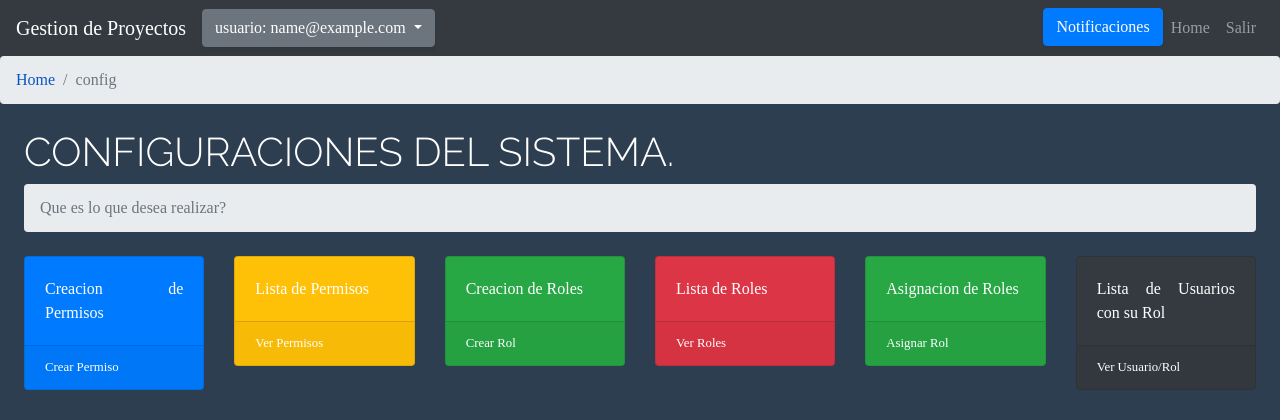
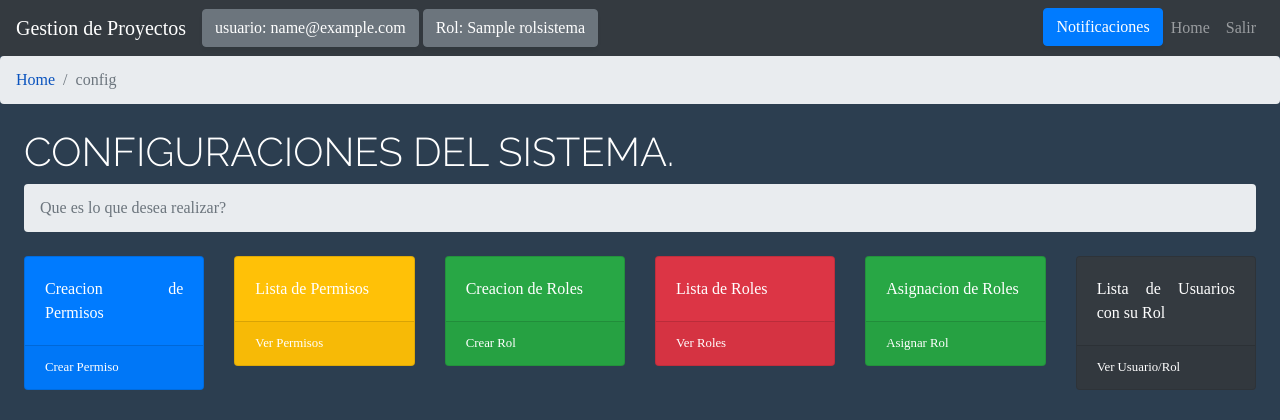
Before and after one commit to Diegocent/SGPAgiles, a Django app: page /config/ in a window 1280 px wide. Shown: the top 420 px of the page. Run offline with Django 3.2, Linux system fonts and the light colour scheme; a user stored in the database is signed in; tables that the repository leaves empty hold one stand-in row (values such as "Sample post"); parts of the project's set-up code (start-up, migrations or seed data) failed here and were passed over; some libraries are stand-ins or nearby versions.

Commit message:
Se agrego etiqueta de rol y es dinamico al lado del nombre del usuario

```diff
--- a/SGPAgiles/templatetags/SGPA_extras.py
+++ b/SGPAgiles/templatetags/SGPA_extras.py
@@ -90,3 +90,37 @@ def notificaciones(context):
     return {
         'cantidad_notificaciones': cantidad_notificaciones,
     }
+
+
+@register.inclusion_tag('herramientas/roles.html', takes_context=True)
+def roles(context):
+    """
+
+    """
+    request = context['request']
+    user:Usuario = request.user
+    path: str = request.path
+
+    resultado = re.findall("/proyecto/[0-9]+", path)
+    if len(resultado) > 0:
+        id_proyecto = resultado[0].split("/")[2]
+        proyecto = Proyecto.objects.get(id=id_proyecto)
+        if user in proyecto.equipo.miembros.all():
+            roles = user.rolProyecto.filter(proyecto=proyecto)
+            rol_principal = roles[0]
+
+            rolesSistema = [rol for rol in user.rolSistema.all().values_list("nombre",flat=True)]
+            roles = [rol.nombre for rol in roles]
+            roles += rolesSistema
+        else:
+            roles = [rol.nombre for rol in user.rolSistema.all()]
+            rol_principal = roles[0]
+    else:
+        roles = [rol.nombre for rol in user.rolSistema.all()]
+        rol_principal = roles[0]
+
+
+    return {
+        'roles': roles,
+        'rol_principal': rol_principal
+    }
--- a/templates/base.html
+++ b/templates/base.html
@@ -46,18 +46,14 @@
 
         <div style="color: whitesmoke">
             <div class="dropdown">
-                <button class="btn btn-secondary dropdown-toggle" type="button" id="dropdownMenuButton" data-toggle="dropdown" aria-haspopup="true" aria-expanded="false">
+                <button class="btn btn-secondary " type="button" aria-haspopup="true" aria-expanded="false">
                 usuario: {{request.user.email}}
                 </button>
-                <div class="dropdown-menu" aria-labelledby="dropdownMenuButton">
-
-                            {% for rol in request.user.rolSistema.all %}
-                                <tr>
-                                <h5> <td>{{ rol.nombre }} : {{ rol.descripcion }} </td> </h5>
-                                </tr>
-                            {% endfor %}
-
-                </div>
+                {% if request.user.is_authenticated %}
+                    {% block roles %}
+                        {% roles %}
+                    {% endblock %}
+                {% endif %}
             </div>
 
 
--- /dev/null
+++ b/templates/herramientas/roles.html
@@ -0,0 +1,13 @@
+<button class="btn btn-secondary " type="button" id="dropdownMenuButton" data-toggle="dropdown" aria-haspopup="true" aria-expanded="false">
+    Rol: {{rol_principal}}
+</button>
+<div class="dropdown-menu" aria-labelledby="dropdownMenuButton">
+
+    <tr>
+        {% for rol in roles %}
+            <h5> <td>Rol: {{ rol }}</td> </h5>
+        {% endfor %}
+    </tr>
+
+
+</div>
```
Also changed, not shown: proyecto/views.py (line endings or trailing spaces).
